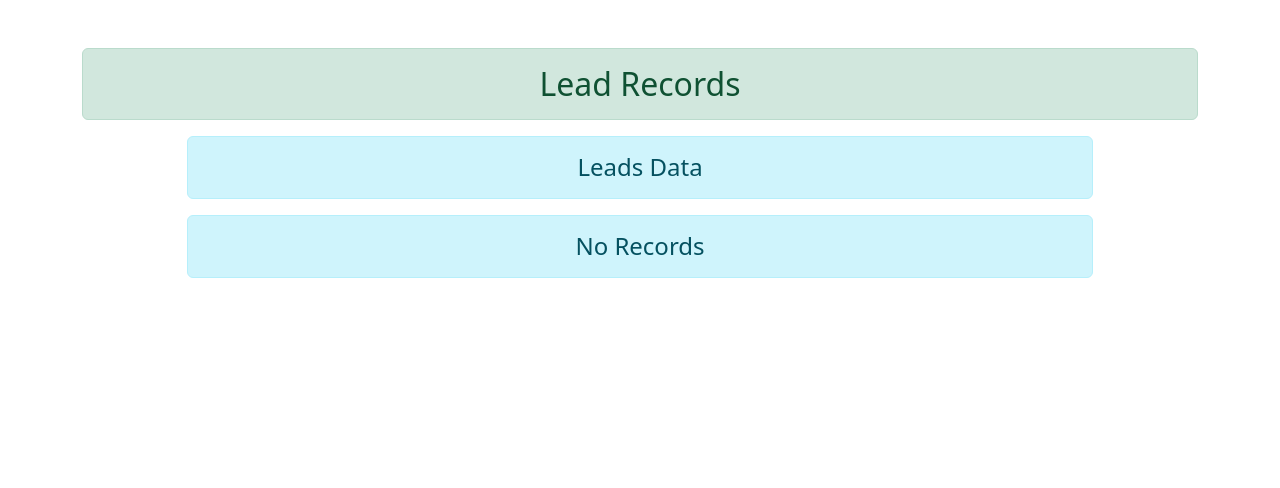
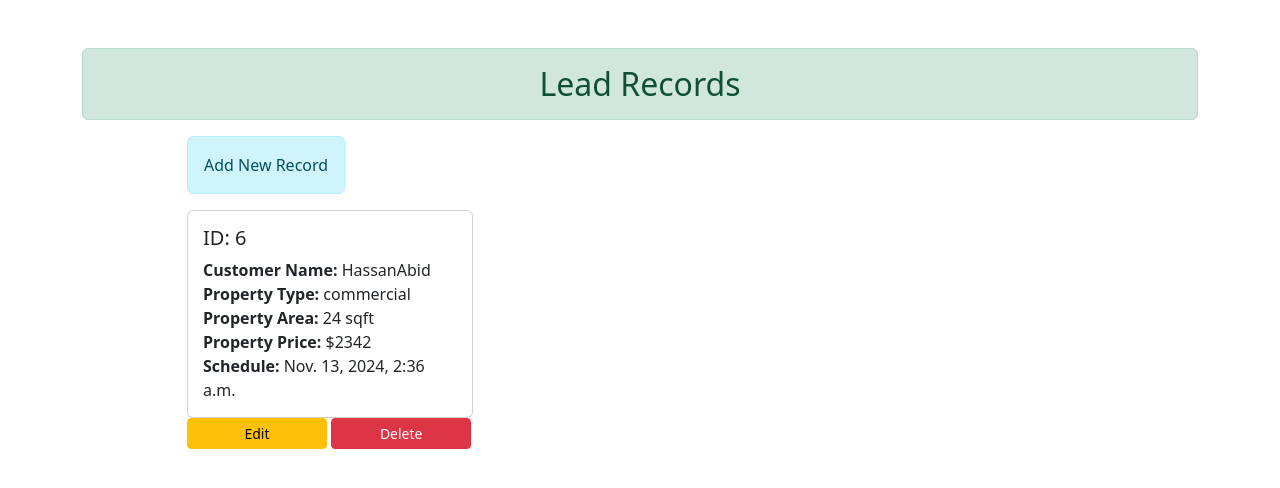
Before and after one commit to Hizar62/CRM-real-Estate-in-Django, a Django app: page /show/ in a window 1280 px wide. Shown: the top 488 px of the page. Run offline with Django 5.2, Linux system fonts and the light colour scheme; data comes from the database, SQL or seed files in the repository; both versions use the stored data as it was after the commit; some libraries are stand-ins or nearby versions.

Commit message:
CRUD operations completed

```diff
--- a/CRM/urls.py
+++ b/CRM/urls.py
@@ -24,4 +24,6 @@ urlpatterns = [
     path('add/', views.add_Lead, name='addLead'),
     path('show/', views.show_Lead, name='showLead'),
     path('update/', views.update_Lead, name='updateLead'),
+    path('delete/<int:id>/', views.delete_Lead, name='deleteLead'),
+    path('<int:id>/', views.update_Lead, name='updateLead'),
 ]
--- a/recordLead/templates/recordLead/show.html
+++ b/recordLead/templates/recordLead/show.html
@@ -1,15 +1,61 @@
-{%extends 'recordLead/base.html'%}
-{% block content%}
+{% extends 'recordLead/base.html' %}
+{% block content %}
+<style>
+    .card.custom-color-1 {
+        background-color: #e4476c; /* Light pink */
+    }
+    .card.custom-color-2 {
+        background-color: #bbeb4b; /* Light green */
+    }
+    .card.custom-color-3 {
+        background-color: #4da2f1; /* Light blue */
+    }
+    .card.custom-color-4 {
+        background-color: #f3a85e; /* Light orange */
+    }
+    .card.custom-color-5 {
+        background-color: #f7f751; /* Light yellow */
+    }
+    .card-body {
+        padding: 15px;
+    }
+    .btn-custom-width {
+        width: 140px; /* Set the width you prefer */
+    }
+</style>
 <div class="container centered-form">
     <div class="row justify-content-center">
         <div class="col-sm-10">
-            <h4 class="text-center alert alert-info">Leads Data</h4>
-            {% if stu %}
-            <h4>Table Content</h4>
+            <a href="/add" class="alert alert-info btn"> Add New Record</a>
+            {% if leads %}
+                <div class="row">
+                    {% for lead in leads %}
+                    <div class="col-md-4 mb-3">
+                        <div class="card {% cycle 'custom-light-1' 'custom-light-2' 'custom-light-3' %}">
+                            <div class="card-body">
+                                <h5 class="card-title">ID: {{ lead.id }}</h5>
+                                <p class="card-text">
+                                    <strong>Customer Name:</strong> {{ lead.customer_name }}<br>
+                                    <strong>Property Type:</strong> {{ lead.property_type }}<br>
+                                    <strong>Property Area:</strong> {{ lead.property_area }}<br>
+                                    <strong>Property Price:</strong> ${{ lead.property_price }}<br>
+                                    <strong>Schedule:</strong> {{ lead.schedule }}
+                                </p>
+                            </div>
+                        </div>
+                        <a href="{% url 'updateLead' lead.id %}" class="btn btn-warning btn-sm btn-custom-width">Edit</a>
+                        <form action="{% url 'deleteLead' lead.id %}" method="POST" class="d-inline">
+                            {% csrf_token %}
+                            <input type="submit" value="Delete" class="btn btn-danger btn-custom-width btn-sm">
+                        </form>
+
+                    </div>
+                    {% endfor %}
+                </div>
             {% else %}
-            <h4 class="text-center alert alert-info">No Records</h4>
+                <h4 class="text-center alert alert-warning">No Records</h4>
             {% endif %}
         </div>
     </div>
 </div>
-{% endblock content%}
+{% endblock content %}
--- a/recordLead/views.py
+++ b/recordLead/views.py
@@ -1,4 +1,4 @@
-from django.shortcuts import render
+from django.shortcuts import render, HttpResponseRedirect
 from .forms import LeadRegistration
 from .models import Lead
 
@@ -11,14 +11,26 @@ def add_Lead(request):
             fm = LeadRegistration()
     else:
         fm = LeadRegistration()
-
     return render(request,'recordLead/add.html', {'form':fm})
 
 def show_Lead(request):
-    fm = LeadRegistration()  # Create the form instance
-    leads = Lead.objects.all()  # Query all leads
-    return render(request, 'recordLead/show.html', {'form': fm, 'leads': leads})
+        leads = Lead.objects.all()  # Query all leads
+        return render(request, 'recordLead/show.html', {'leads': leads})
+
+def update_Lead(request,id):
+    if request.method == 'POST':
+         pi = Lead.objects.get(pk=id)
+         fm = LeadRegistration(request.POST, instance=pi)
+         if fm.is_valid():
+              fm.save()
+    else:
+        pi = Lead.objects.get(pk=id)
+        fm = LeadRegistration(instance=pi)
+    return render(request, 'recordLead/update.html', {'form':fm})
 
 
-def update_Lead(request):
-    return render(request, 'recordLead/update.html')
+def delete_Lead(request,id):
+     if request.method == 'POST':
+          pi = Lead.objects.get(pk=id)
+          pi.delete()
+          return HttpResponseRedirect('/show')
```
Also changed, not shown: recordLead/templates/recordLead/update.html (+7 -1 lines), db.sqlite3.
